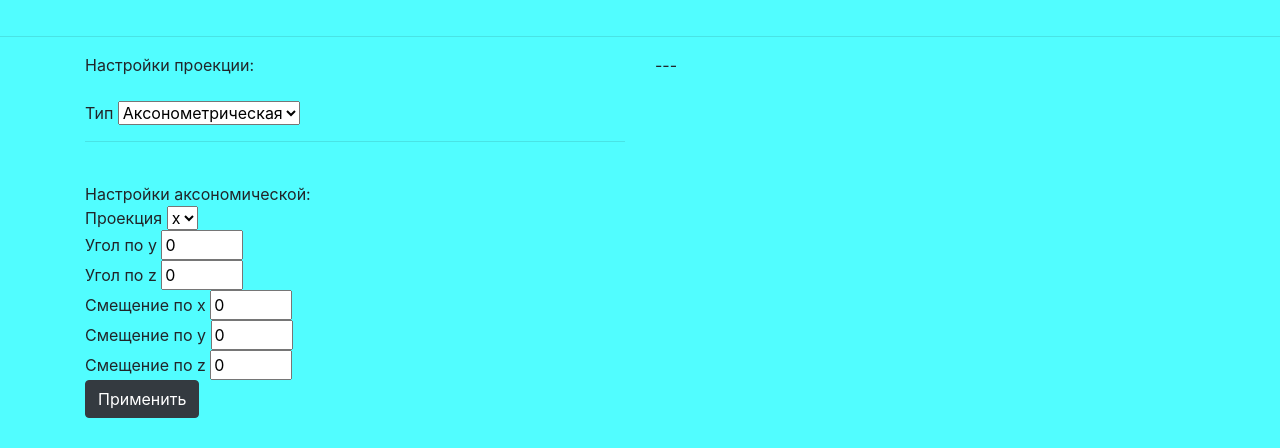
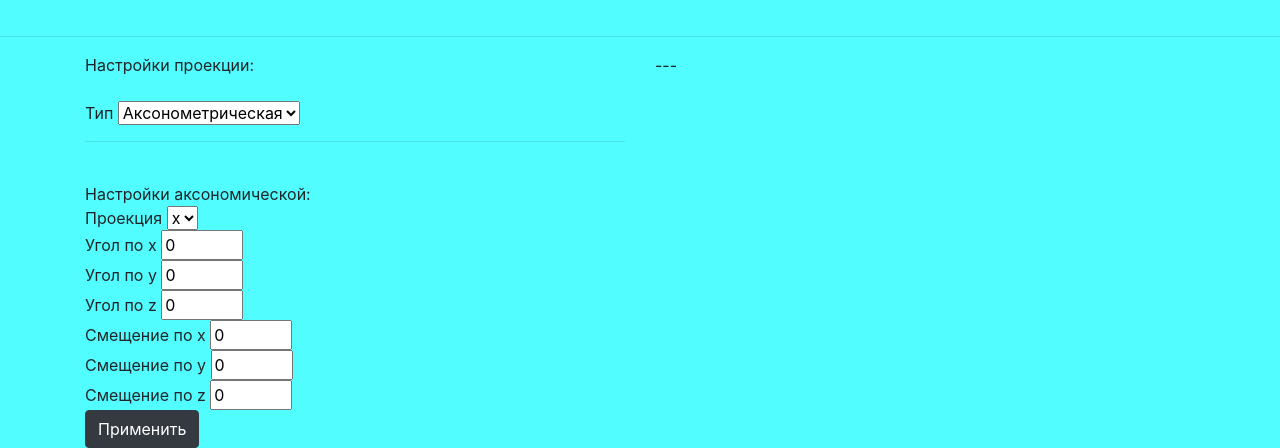
Before and after one commit to Ioloman/personal_project_django, a Django app: template templates/computer_graphics/1.html in a window 1280 px wide. Shown: the part 488-936 px from the top of the page. Before the commit the page ends 906 px from the top, so only its background shows below. Run offline with Django 3.2, Linux system fonts and the light colour scheme; the template is opened without the code that fills it, so the values that code supplies are empty; data comes from the database, SQL or seed files in the repository; some libraries are stand-ins or nearby versions.

Commit message:
fix accedental delete

```diff
--- a/templates/computer_graphics/1.html
+++ b/templates/computer_graphics/1.html
@@ -65,6 +65,7 @@
                     <option value="z">z</option>
                 </select><br>
                 <div id="angles">
+                    Угол по х <input type="text" size="3" id="x" value="0"><br>
                     Угол по y <input type="text" size="3" id="y" value="0"><br>
                     Угол по z <input type="text" size="3" id="z" value="0"><br>
                 </div>
```
